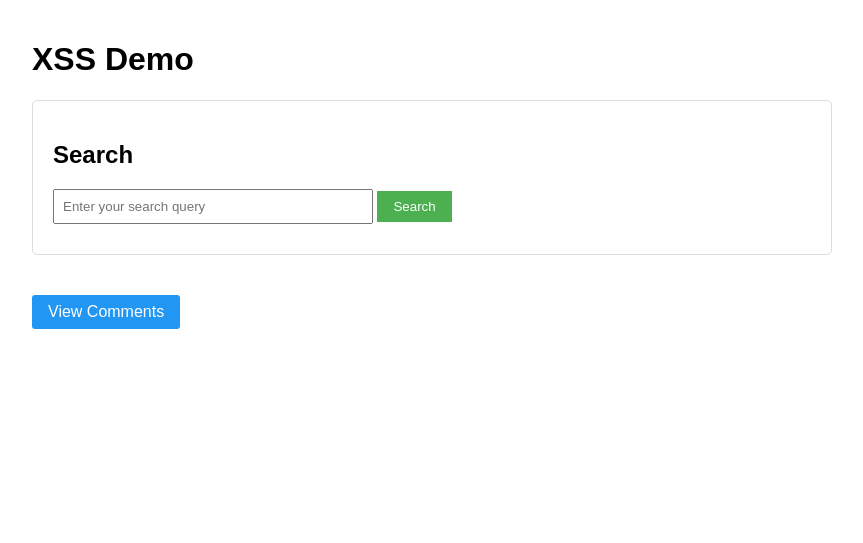
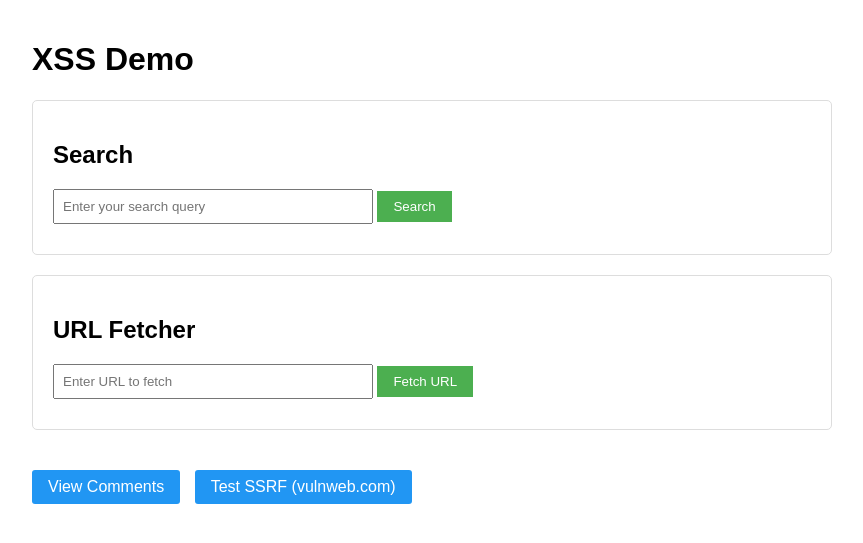
Before and after one commit to nullptre/vuln-web3, a Flask app: page / in a window 1280 px wide. Shown: the top 543 px of the page, without its empty margins (208-1071 px from the left). Run offline with Flask 3, Linux system fonts and the light colour scheme.

Commit message:
ssrf added

```diff
--- a/app.py
+++ b/app.py
@@ -1,4 +1,5 @@
 from flask import Flask, render_template, request, redirect, url_for
+import requests
 
 app = Flask(__name__)
 comments = []  # In-memory storage for comments
@@ -23,5 +24,16 @@ def add_comment():
         comments.append(comment)
     return redirect(url_for('show_comments'))
 
+@app.route('/fetch')
+def fetch_url():
+    url = request.args.get('url', '')
+    if url:
+        try:
+            response = requests.get(url)
+            return f"Content from {url}:<br><pre>{response.text}</pre>"
+        except Exception as e:
+            return f"Error fetching URL: {str(e)}"
+    return "Please provide a URL parameter"
+
 if __name__ == '__main__':
     app.run(debug=True, port=8070)
--- a/requirements.txt
+++ b/requirements.txt
@@ -1 +1,2 @@
 Flask==3.0.2
+requests==2.31.0
--- a/templates/index.html
+++ b/templates/index.html
@@ -9,7 +9,7 @@
             margin: 0 auto;
             padding: 20px;
         }
-        .search-form {
+        .search-form, .fetch-form {
             margin: 20px 0;
             padding: 20px;
             border: 1px solid #ddd;
@@ -30,7 +30,7 @@
         input[type="submit"]:hover {
             background-color: #45a049;
         }
-        .comments-link {
+        .comments-link, .fetch-link {
             display: inline-block;
             margin-top: 20px;
             padding: 8px 16px;
@@ -38,9 +38,13 @@
             color: white;
             text-decoration: none;
             border-radius: 3px;
+            margin-right: 10px;
         }
-        .comments-link:hover {
+        .comments-link:hover, .fetch-link:hover {
             background-color: #1976D2;
+        }
+        .links-container {
+            margin-top: 20px;
         }
     </style>
 </head>
@@ -55,6 +59,17 @@
         </form>
     </div>
 
-    <a href="/comments" class="comments-link">View Comments</a>
+    <div class="fetch-form">
+        <h2>URL Fetcher</h2>
+        <form action="/fetch" method="GET">
+            <input type="text" name="url" placeholder="Enter URL to fetch">
+            <input type="submit" value="Fetch URL">
+        </form>
+    </div>
+
+    <div class="links-container">
+        <a href="/comments" class="comments-link">View Comments</a>
+        <a href="/fetch?url=http://www.vulnweb.com/" class="fetch-link">Test SSRF (vulnweb.com)</a>
+    </div>
 </body>
 </html>
```
